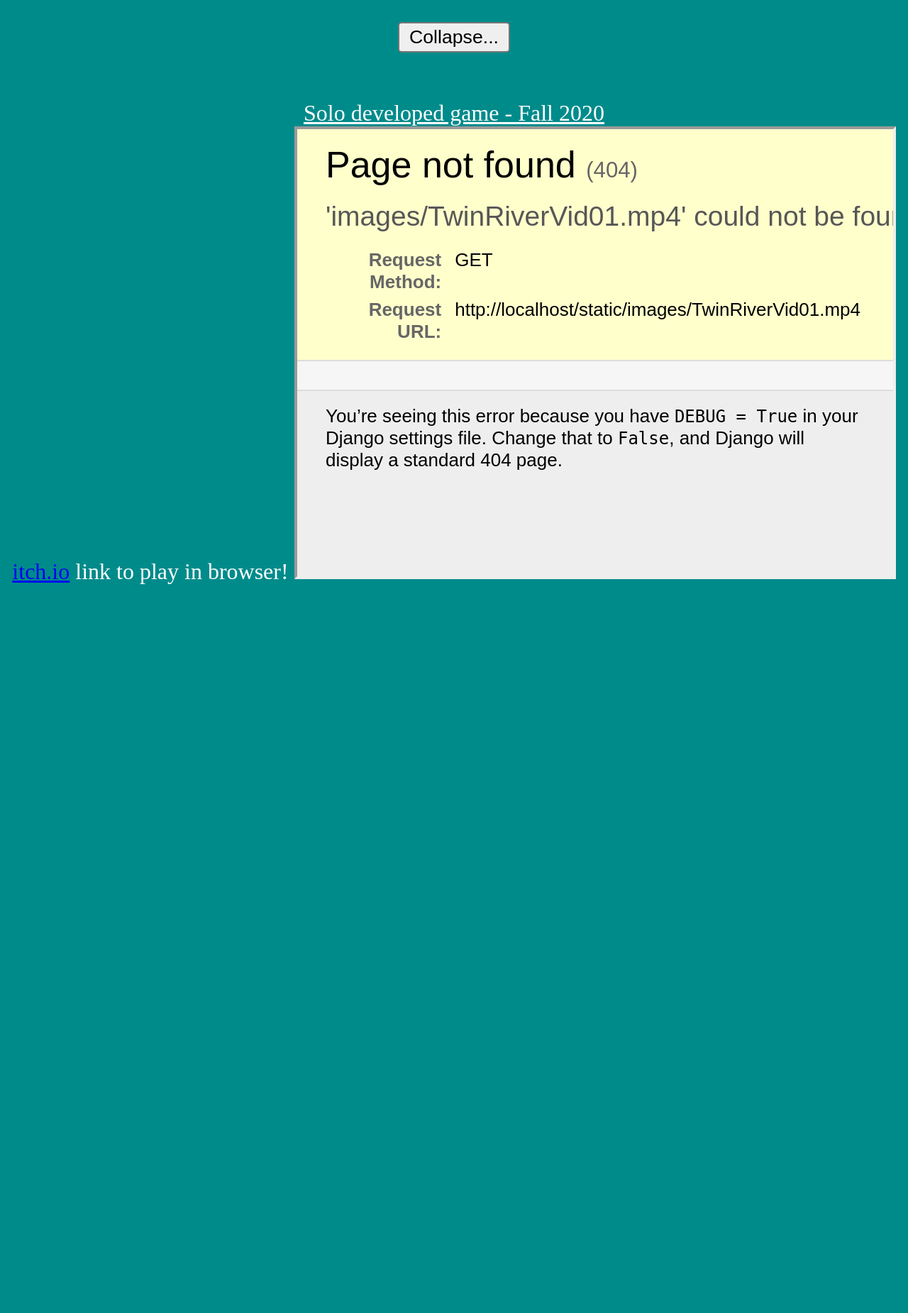
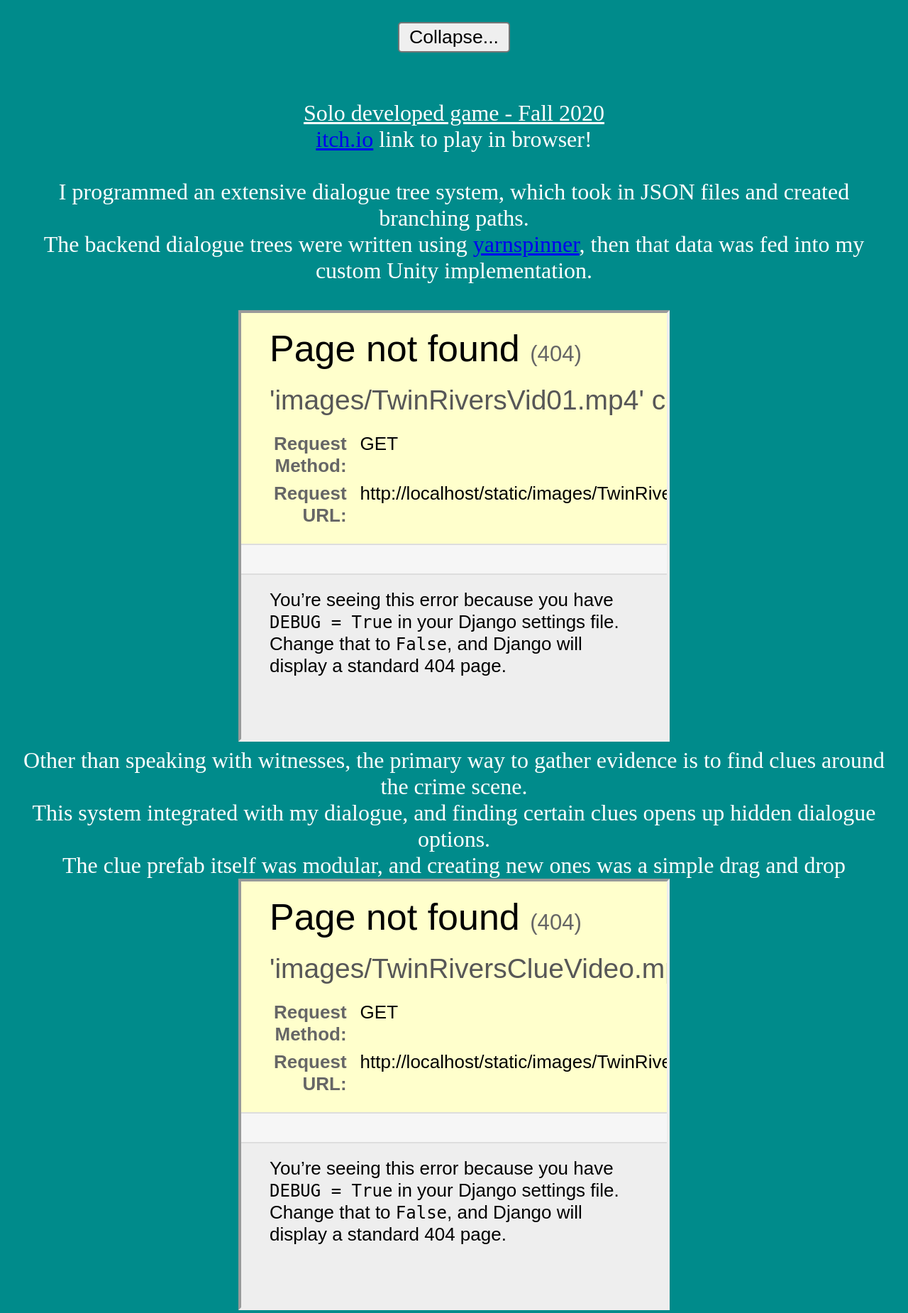
Before and after one commit to DanyeWestinator/DaneSite, a Django app: template Blogosphere/templates/SiteTemplates/ProgrammingPortfolio.html in a window 1280 px wide. Shown: the part 3389-5239 px from the top of the page at 71% size. Before the commit the page ends 4212 px from the top, so only its background shows below. Run offline with Django 4.2, Linux system fonts and the light colour scheme; the template is opened without the code that fills it, so the values that code supplies are empty.

Commit message:
Updated TwinRivers page

```diff
--- a/Blogosphere/templates/SiteTemplates/ProgrammingPortfolio.html
+++ b/Blogosphere/templates/SiteTemplates/ProgrammingPortfolio.html
@@ -145,7 +145,31 @@ src="https://www.youtube.com/embed/7CPJmO5tylk">
     <u >Solo developed game - Fall 2020</u>
     <br />
     <a href="https://danecarstens.itch.io/twin-rivers">itch.io</a> link to play in browser!
-    <iframe src="{% static 'images/TwinRiverVid01.mp4' %}" width="420" height="315"></iframe>
+    <br />
+    <br />
+    I programmed an extensive dialogue tree system, which took in JSON files and created branching paths.
+    <br />
+    The backend dialogue trees were written using <a href="https://yarnspinner.dev/">yarnspinner</a>, then that data was
+    fed into my custom Unity implementation.
+    <br />
+    <br />
+    <iframe src="{% static 'images/TwinRiversVid01.mp4' %}" width="300" height="300"></iframe>
+    <br />
+    Other than speaking with witnesses, the primary way to gather evidence is to find clues around the crime scene.
+    <br />
+    This system integrated with my dialogue, and finding certain clues opens up hidden dialogue options.
+    <br />
+    The clue prefab itself was modular, and creating new ones was a simple drag and drop
+    <br />
+    <iframe src="{% static 'images/TwinRiversClueVideo.mp4' %}" width="300" height="300"></iframe>
+    <br />
+    To assist in their fact finding, the player had access to important information said during conversation,
+    as well as all their clues
+    <br />
+    There was also a map, which updated its position in real time as the player moved
+    <br />
+    <iframe src="{% static 'images/TwinRiversConversations.mp4' %}" width="300" height="300"></iframe>
+    <iframe src="{% static 'images/TwinRiversMap.png' %}" width="300" height="300"></iframe>
 
 </p>
 
```
Also changed, not shown: Blogosphere/templates/SiteTemplates/Homepage02.html (+7 -7 lines), Blogosphere/static/Blogosphere/images/TwinRiversMap.png (added), 3 other files.
